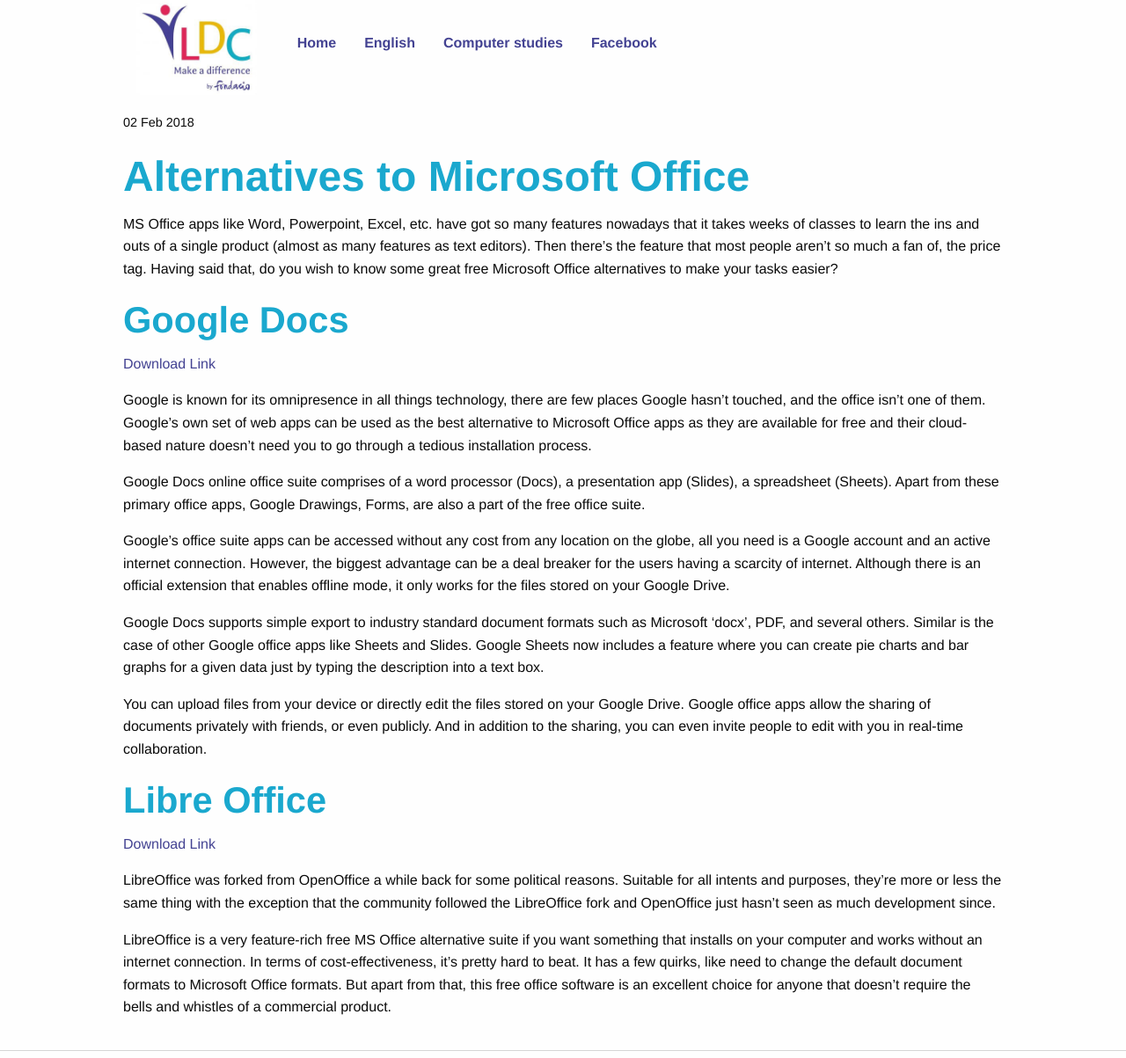
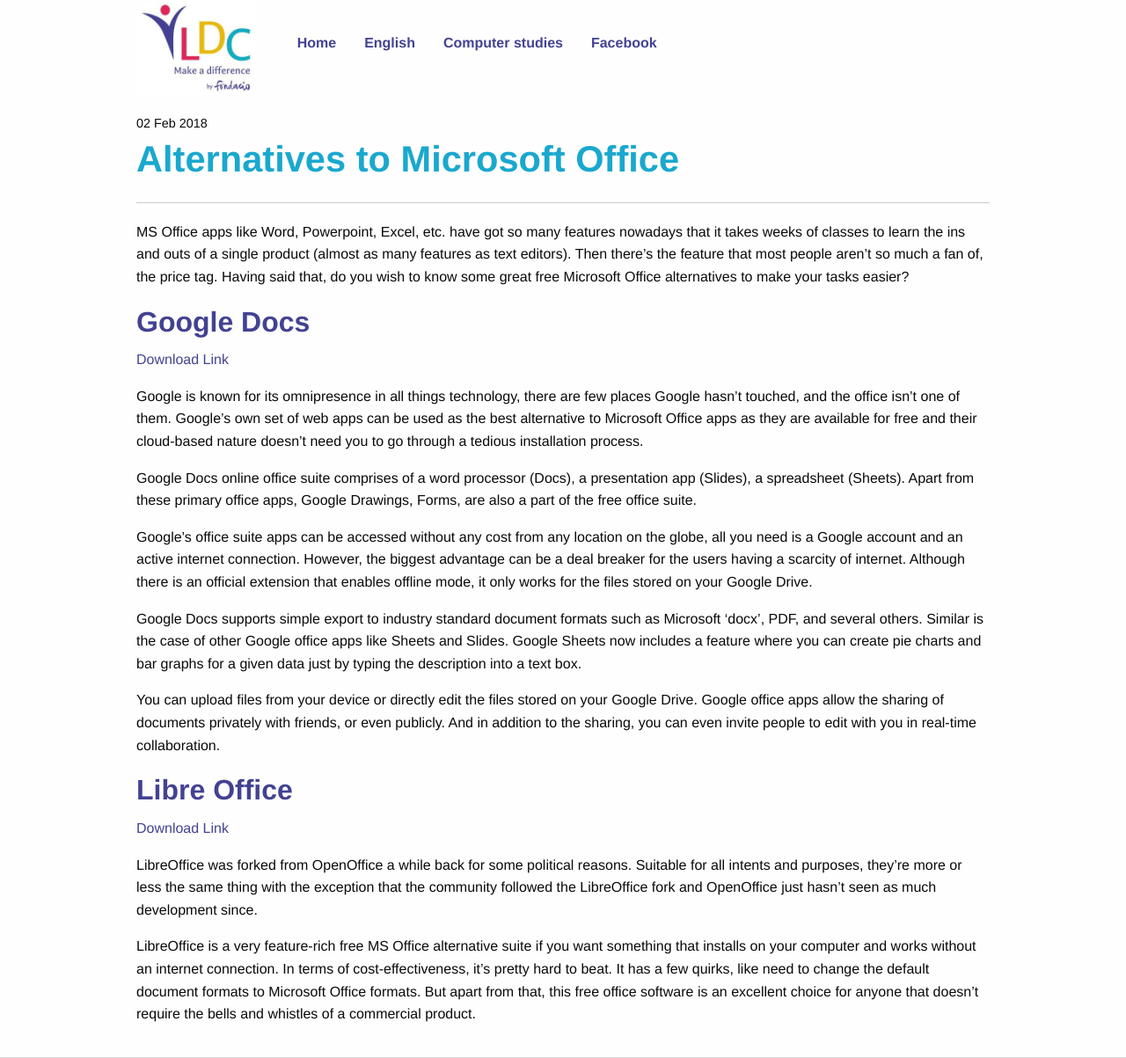
Before and after one commit to jazieltan/YLDC, a Jekyll site: the page built from _posts/2018-02-18-mso-alternative.md, in a window 1280 px wide. Shown: the whole page at 88% size. Built offline with Jekyll 4.4.1, drawn with Linux system fonts in a browser that asks for light colours.

Commit message:
Net posts and CSS

```diff
--- a/_layouts/post.html
+++ b/_layouts/post.html
@@ -2,9 +2,10 @@
 layout: default
 category: English
 ---
-<div class="row">
-  <p class="meta">{{ page.date | date_to_string }}</p>
+<div class="row column">
+  <span class="meta">{{ page.date | date_to_string }}</span><br>
   <h1 class="">{{ page.title }}</h1>
+  <hr>
   <div class="post">
     {{ content }}
   </div>
--- a/css/main.scss
+++ b/css/main.scss
@@ -21,10 +21,10 @@
 .row{
   margin-bottom: 20px;
 }
-h1 { font-size: 3rem;  }
-h2 { font-size: 2.6rem; }
-h3 { font-size: 2rem; }
-h4 { font-size: 1.6rem; }
+h1 { font-size: 2.6rem; }
+h2 { font-size: 2rem; color: $blue }
+h3 { font-size: 1.6rem; color: #999}
+h4 { font-size: 1.2rem; }
 .logo{
   max-width: 200px;
 }
```
Also changed, not shown: _posts/2018-02-16-learn-touch-typing.md (deleted, +0 -8 lines), _posts/2018-02-16-learning-links.md (added, +10 -0 lines), _posts/2018-02-18-mso-alternative.md (renamed from _posts/2018-02-18-resrouce-links.md).
